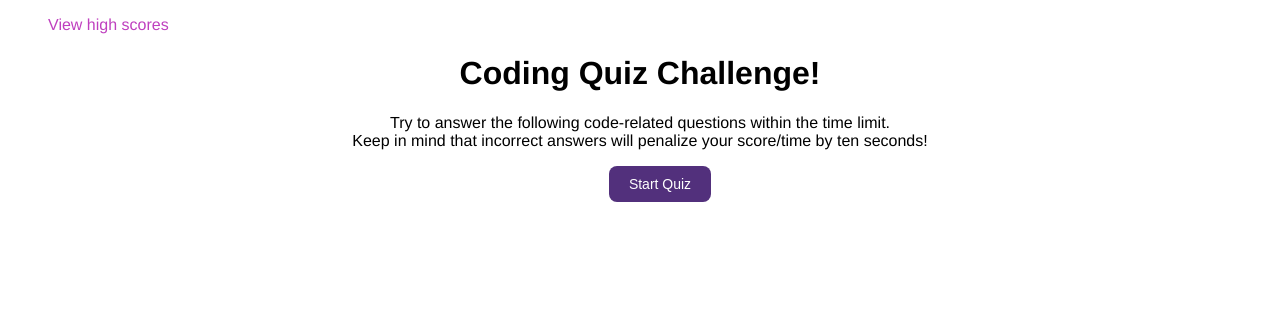
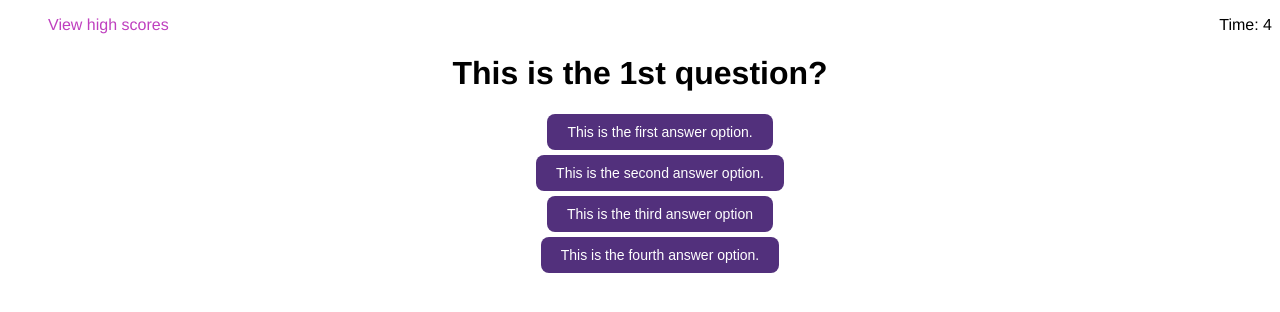
Before and after one commit to johnproodian/CHALLENGE-4_code-quiz, a plain HTML site: page index.html in a window 1280 px wide. Both pictures are taken after a click on the button "Start Quiz". Drawn offline with Linux system fonts and the light colour scheme.

Commit message:
wrote out a template for dynamically creating html for  the answer options as buttons for each question

```diff
--- a/assets/css/style.css
+++ b/assets/css/style.css
@@ -1,5 +1,9 @@
 body {
     font-family: Helvetica, Arial, sans-serif;
+}
+
+ul {
+    list-style: none;
 }
 header ul {
     display: flex;
@@ -18,6 +22,7 @@ header ul li a:link {
 
 main {
     text-align: center;
+
 }
 
 ul li button {
@@ -29,6 +34,7 @@ ul li button {
     border: none;
 }
 
-main ul {
-    list-style: none;
+
+.option {
+    margin: 5px 0;
 }
--- a/assets/js/script.js
+++ b/assets/js/script.js
@@ -3,26 +3,62 @@ var startButtonEl = document.getElementById('start-button');
 
 var timer = function() {
     // start the timer at 75s and have it count down until it reads 0
-    var timeLeft = 75;
+    var timeLeft = 5;
     var timeInterval = setInterval(function() {
         timerEl.textContent = "Time: " + timeLeft;
-        timeLeft = timeLeft - 1;
-        console.log(timeLeft);
-        if (timeLeft < 0) {
+        if (timeLeft <= 0) {
             clearInterval(timeInterval);
         }
+        timeLeft = timeLeft - 1;
+
     }, 1000);
 
     // present the first question and listen for a click of the right answer
     var quizQuestionEl = document.getElementById('quiz-question');
     var blankPEl = document.getElementById('blank-p-element');
     var startBtnLiEl = document.getElementById('start-btn-li');
+    var mainEl = document.getElementById('main');
+    var answerOptionEl = document.getElementById('answer-options');
     var startQuiz = function() {
-        // dynamically create HTML text that replaces that of the current elements
+        // dynamically edit HTML text that replaces that of the current elements
+        // edit h1 to contain the question
         quizQuestionEl.textContent = "This is the 1st question?";
-        blankPEl.textContent = "";
-        startButtonLiEl = // use removeChild() here, but might be for parent, not this element
 
+        // remove the p element and original start button
+        blankPEl.parentNode.removeChild(blankPEl);
+        startBtnLiEl.parentNode.removeChild(startBtnLiEl);
+
+        // create and fill the first answer button
+        var answerLiEl = document.createElement("li");
+        answerLiEl.className = 'option';
+        var answerBtn1El = document.createElement("button");
+        answerBtn1El.textContent = "This is the first answer option.";
+        answerLiEl.appendChild(answerBtn1El);
+        answerOptionEl.appendChild(answerLiEl);
+
+        // create and fill the second answer button
+        var answerLi2El = document.createElement("li");
+        answerLi2El.className = 'option'
+        var answerBtn2El = document.createElement("button")
+        answerBtn2El.textContent = "This is the second answer option.";
+        answerLi2El.appendChild(answerBtn2El);
+        answerOptionEl.appendChild(answerLi2El);
+
+        // create and fill the third answer button
+        var answerLi3El = document.createElement("li");
+        answerLi3El.className = 'option';
+        var answerBtn3El = document.createElement("button");
+        answerBtn3El.textContent = 'This is the third answer option';
+        answerLi3El.appendChild(answerBtn3El);
+        answerOptionEl.appendChild(answerLi3El);
+
+        // create and fill the fourth answer button
+        var answerLi4El = document.createElement('li')
+        answerLi4El.className = 'option';
+        var answerBtn4El = document.createElement('button');
+        answerBtn4El.textContent = "This is the fourth answer option.";
+        answerLi4El.appendChild(answerBtn4El);
+        answerOptionEl.appendChild(answerLi4El);
     }
 
     startQuiz();
--- a/index.html
+++ b/index.html
@@ -17,13 +17,13 @@
         </ul>
     </header>
 
-    <main>
+    <main id="main">
         <h1 id="quiz-question">Coding Quiz Challenge!</h1>
         <p id="blank-p-element">
             Try to answer the following code-related questions within the time limit. <br />
             Keep in mind that incorrect answers will penalize your score/time by ten seconds!
         </p>
-        <ul>
+        <ul id="answer-options">
             <li id="start-btn-li">
                 <button type="button" id="start-button">Start Quiz</button>
             </li>
```
